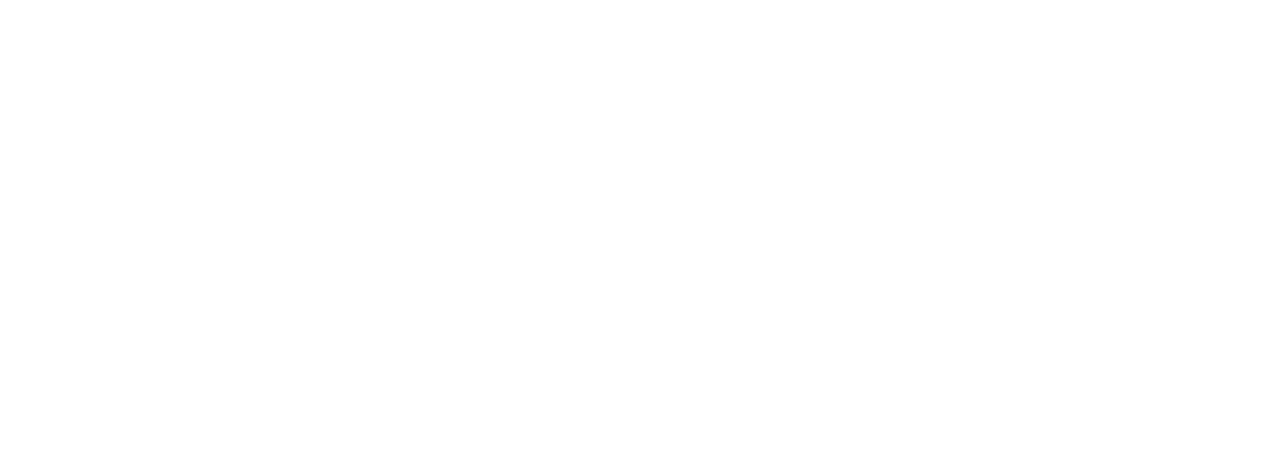
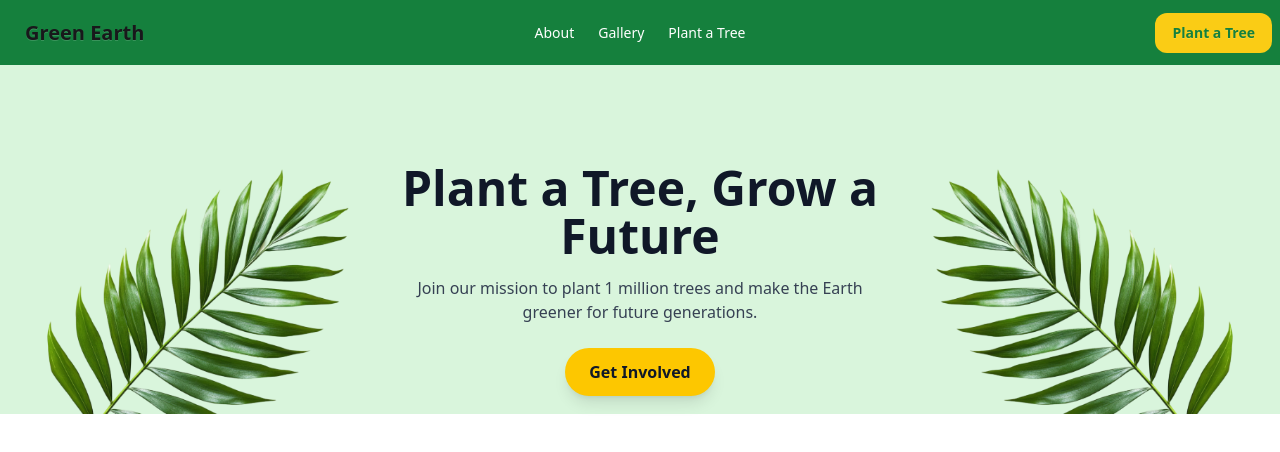
Before and after one commit to fd-Martin/B12A06-Green-Earth, a plain HTML site: page index.html in a window 1280 px wide. Drawn offline with nearby package versions, Linux system fonts and the light colour scheme.

Commit message:
header section created

```diff
--- a/index.html
+++ b/index.html
@@ -1,11 +1,117 @@
 <!DOCTYPE html>
 <html lang="en">
+
 <head>
     <meta charset="UTF-8">
     <meta name="viewport" content="width=device-width, initial-scale=1.0">
     <title>Green-Earth</title>
+    <link href="https://cdn.jsdelivr.net/npm/daisyui@5" rel="stylesheet" type="text/css" />
+    <script src="https://cdn.jsdelivr.net/npm/@tailwindcss/browser@4"></script>
 </head>
+
 <body>
+    <!-- header start  -->
+    <header class="container mx-auto">
+        <!-- nav start  -->
+        <nav>
+            <div class="navbar bg-[#15803D] text-white">
+                <div class="navbar-start">
+                    <div class="dropdown">
+                        <div tabindex="0" role="button" class="btn btn-ghost lg:hidden">
+                            <svg xmlns="http://www.w3.org/2000/svg" class="h-5 w-5" fill="none" viewBox="0 0 24 24"
+                                stroke="currentColor">
+                                <path stroke-linecap="round" stroke-linejoin="round" stroke-width="2"
+                                    d="M4 6h16M4 12h8m-8 6h16" />
+                            </svg>
+                        </div>
+                        <ul tabindex="0"
+                            class="menu menu-sm dropdown-content bg-base-100 rounded-box z-1 mt-3 w-52 p-2 shadow">
+                            <li><a>About</a></li>
+                            <li><a>Gallery</a></li>
+                            <li><a>Plant a Tree</a></li>
+                        </ul>
+                    </div>
+                    <button class="btn btn-ghost text-xl">Green Earth</button>
+                </div>
+                <div class="navbar-center hidden lg:flex">
+                    <ul class="menu menu-horizontal px-1">
+                        <li><a>About</a></li>
+                        <li><a>Gallery</a></li>
+                        <li><a>Plant a Tree</a></li>
+                    </ul>
+                </div>
+                <div class="navbar-end  ">
+                    <button
+                        class="btn bg-[#FACC15] text-[#15803D] border rounded-xl border-transparent shadow-none">Plant a
+                        Tree</button>
+                </div>
+            </div>
+        </nav>
+        <!-- hero section start  -->
+        <!-- <section>
+            <div class="hero min-h-screen"
+                style="background-image: url(https://img.daisyui.com/images/stock/photo-1507358522600-9f71e620c44e.webp);">
+                <div class="hero-overlay"></div>
+                <div class="hero-content text-neutral-content text-center">
+                    <div class="max-w-md">
+                        <h1 class="mb-5 text-5xl font-bold">Hello there</h1>
+                        <p class="mb-5">
+                            Provident cupiditate voluptatem et in. Quaerat fugiat ut assumenda excepturi exercitationem
+                            quasi. In deleniti eaque aut repudiandae et a id nisi.
+                        </p>
+                        <button class="btn btn-primary">Get Started</button>
+                    </div>
+                </div>
+            </div>
+        </section> -->
+
+        <section class="hero min-h-fit bg-[#d9f5dc] flex   items-end justify-center pt-20">
+            <!-- Left leaf -->
+             <div class=""></div>
+            <div class="">
+                <img src="./assets/hero-leaf1.png" class="" alt="Leaf Left" />
+            </div>
+
+            <!-- Hero content -->
+            <div class="text-center px-4 max-w-80/100 self-center">
+                <!-- color: var(--Neutral/Dark, rgba(31, 41, 55, 1));
+font-family: Inter;
+font-size: 48px;
+font-weight: 700;
+line-height: 60px;
+letter-spacing: 0%;
+text-align: center; -->
+                <h1 class="text-xl lg:text-5xl font-bold text-gray-900 mb-4">
+                    Plant a Tree, Grow a Future
+                </h1>
+                <!-- color: var(--Neutral/Dark, rgba(31, 41, 55, 1));
+font-family: Inter;
+font-size: 16px;
+font-weight: 400;
+line-height: 24px;
+letter-spacing: 0%;
+text-align: center; -->
+                <p class="text-gray-700 mb-6">
+                    Join our mission to plant 1 million trees and make the Earth greener for future generations.
+                </p>
+                <button
+                    class="bg-yellow-400 hover:bg-yellow-500 text-gray-900 font-semibold px-6 py-3 rounded-full shadow-lg transition">
+                    Get Involved
+                </button>
+            </div>
+
+            <!-- Right leaf -->
+            <div>
+
+                <img src="./assets/hero-leaf2.png" class=" " alt="Leaf Left" />
+            </div>
+
+        </section>
+
+
+    </header>
+
 
 </body>
+
 </html>
```
Also changed, not shown: tailwind.config.js (added).
